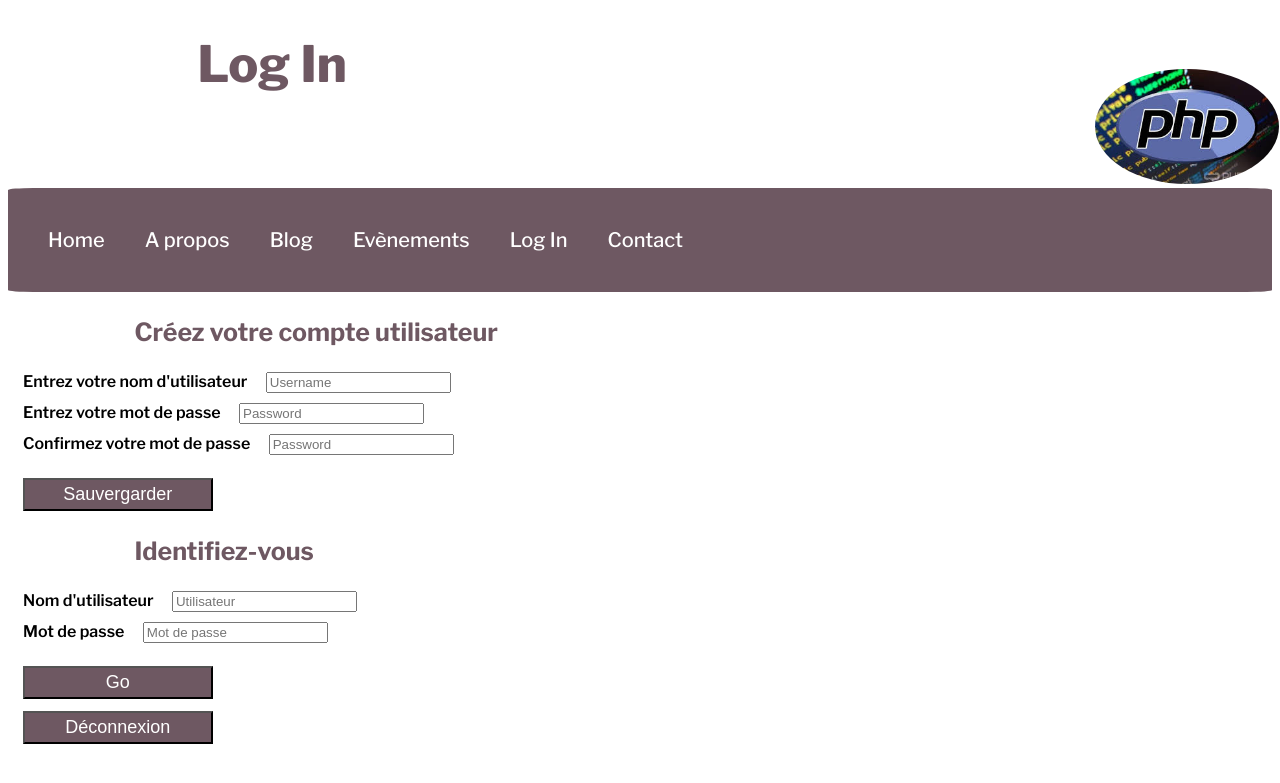
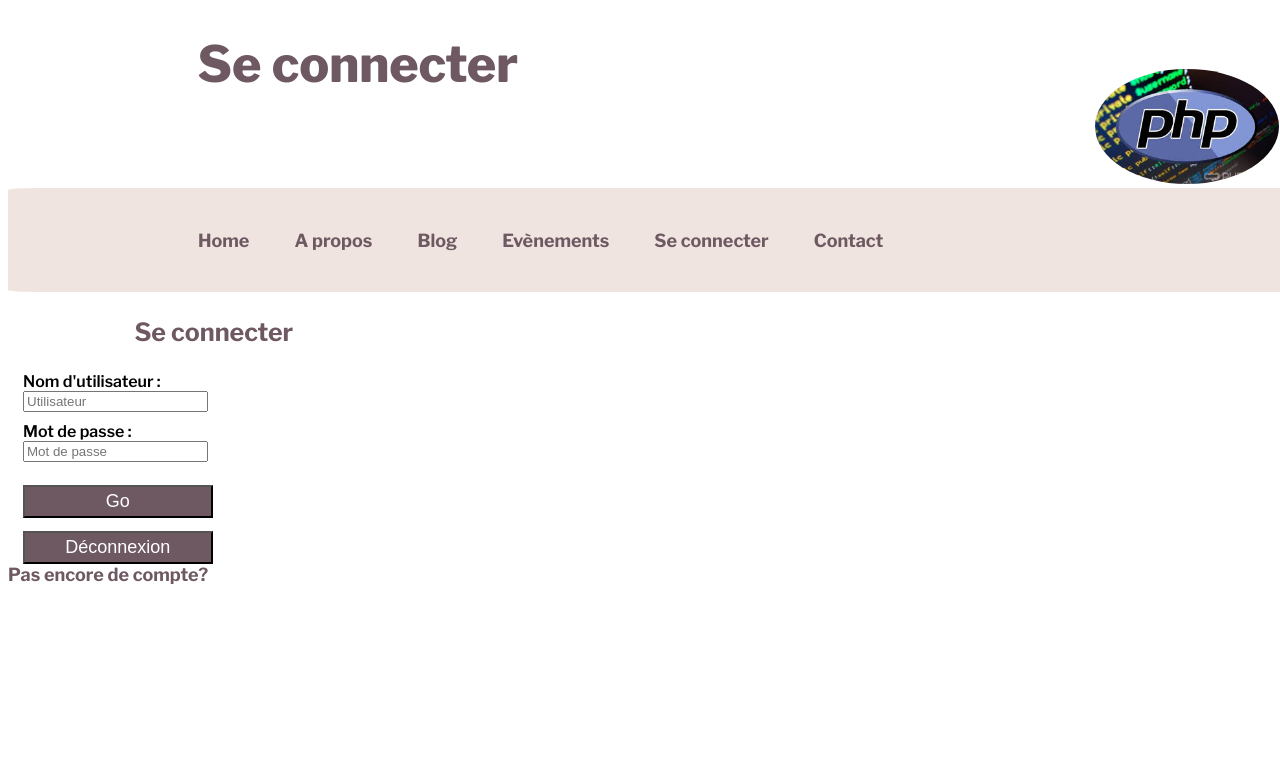
Before and after one commit to Krisimplon/Site_PHP, a PHP site: page /login.php in a window 1280 px wide; the page is wider, and only the part inside the window is pictured. Shown: the top 783 px of that part. Run offline with PHP 8.4, Linux system fonts and the light colour scheme.

Commit message:
commit with new pages and modif

```diff
--- a/login.php
+++ b/login.php
@@ -8,68 +8,15 @@
 	<title>site PHP</title>
 </head>
 <body>
-	<h1>Log In</h1>
+	<h1>Se connecter</h1>
 	<img src="/images/image3.jpeg" id="logo">
 	<?php include('menu.php'); ?>
 	<section>
-		<h3>Créez votre compte utilisateur</h3>
+		<h3>Se connecter</h3>
 			<form method="post" action="login.php" enctype="multipart/form-data">
-				<label for="username">Entrez votre nom d'utilisateur</label>
-				<input type="text" name="username" id="username" placeholder="Username" required><br>
-				<label for="password">Entrez votre mot de passe</label>
-				<input type="password" name="password" id="password" placeholder="Password" required><br>
-				<label for="passwordBis">Confirmez votre mot de passe</label>
-				<input type="password" name="passwordBis" id="passwordBis" placeholder="Password" required><br>
-				<button name="save" type="submit">Sauvergarder</button>
-			</form>
-
-			<?php
-				if(isset($_POST['save'])) {
-					$username = $_POST['username'];
-					$password = $_POST['password'];
-					$passwordBis = $_POST['passwordBis'];
-
-					if ($password !== $passwordBis) {
-			?>
-
-			<script type="text/javascript">
-				alert("Mot de passe invalide")
-			</script>
-
-			<?php
-					}
-					else {
-						include('bdd.php');
-
-						$verif = "SELECT username FROM `login` WHERE username='$username'";
-
-						$req = mysqli_query($connection, $verif) or die('Erreur SQL !<br />'.$verif.'<br />'.mysqli_error($connection));
-
-						if ($datas = mysqli_fetch_array($req)) {
-			?>
-
-						<script type="text/javascript">
-							alert("Cet identifiant est déjà utilisé!")
-						</script>
-
-			<?php
-						} else {
-								$passCode = hash('sha512', $_POST['password']);
-								$requete = "INSERT INTO login VALUES(NULL, '$username', '$passCode')";
-
-								$resultat = mysqli_query($connection, $requete) or die('ERREUR SQL : '. $requete . mysqli_error($connection));
-
-								echo "<br/>Vos identifiants ont bien été enregistrés";
-							}
-					}
-				}
-			?>
-
-		<h3>Identifiez-vous</h3>
-			<form method="post" action="login.php" enctype="multipart/form-data">
-				<label for="yourUsername">Nom d'utilisateur</label>
+				<label for="yourUsername">Nom d'utilisateur :</label><br>
 				<input type="text" name="yourUsername" id="yourUsername" placeholder="Utilisateur" required><br>
-				<label for="yourPassword">Mot de passe</label>
+				<label for="yourPassword">Mot de passe :</label><br>
 				<input type="password" name="yourPassword" id="yourPassword" placeholder="Mot de passe" required><br>
 				<button name="go" type="submit">Go</button>
 			</form>
@@ -123,6 +70,8 @@
 			<?php
 				}
 			?>
+
+			<a href="new_account.php">Pas encore de compte?</a>
 	</section>
 </body>
 </html>
--- a/menu.php
+++ b/menu.php
@@ -4,7 +4,7 @@
 		<li><a href="aPropos.php">A propos</a></li>
 		<li><a href="blog.php">Blog</a></li>
 		<li><a href="evenement.php">Evènements</a></li>
-		<li><a href="login.php">Log In</a></li>
+		<li><a href="login.php">Se connecter</a></li>
 		<li><a href="contact.php">Contact</a></li>
 		<li><a href="login.php">
 			<?php
--- a/style.css
+++ b/style.css
@@ -46,11 +46,12 @@ label {
 #navbar {
 	display: flex;
 	width: 100%;
-	background-color: #6E5862;
+	background-color: #F0E4E1;
 	padding-top: 20px;
 	padding-bottom: 20px;
 	margin-bottom: 10px;
 	border-radius: 2%;
+	padding-left: 150px;
 }
 
 #menu {
@@ -62,10 +63,10 @@ label {
 
 a {
 	text-decoration: none;
-	color: white;
-	margin-right: 40px;
-	font-weight: 500;
-	font-size: 20px;
+	color: #6E5862;
+	margin-right: 45px;
+	font-weight: 700;
+	font-size: 18px;
 }
 
 .textGeneral {
```
Also changed, not shown: article_events.php (added, +16 -0 lines), evenement.php (+33 -26 lines), new_account.php (added, +70 -0 lines).
